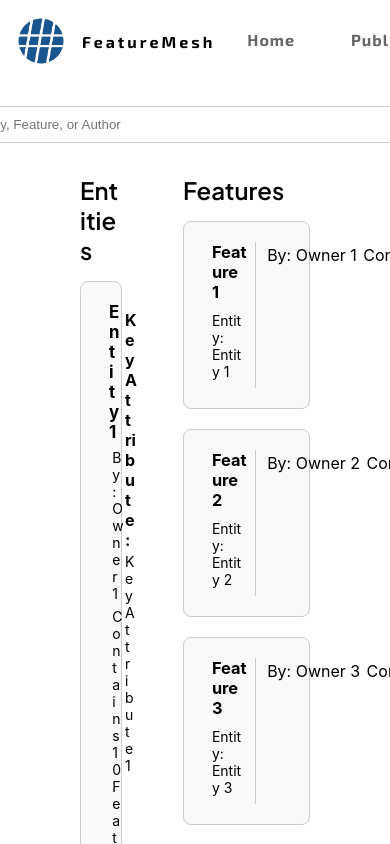
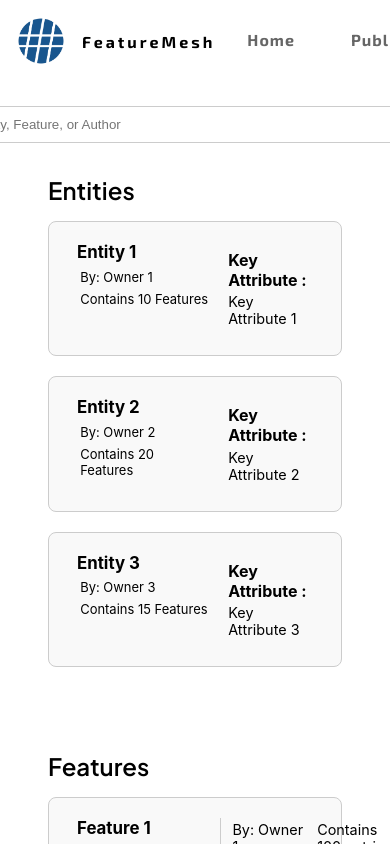
Before and after one commit to ABHISHEK02182003/FeatureMesh.React.UI, a React (Create React App) app: page / in a window 390 px wide. Shown: the top 844 px of the page. Built offline with nearby package versions, Linux system fonts and the light colour scheme.

Commit message:
Updated @media tags

```diff
--- a/src/components/EntitySearchCards/EntitySearchCards.module.css
+++ b/src/components/EntitySearchCards/EntitySearchCards.module.css
@@ -42,7 +42,7 @@
 
   .entityDetails p {
     padding: 0.2rem;
-    font-size: 14px;
+    font-size: 0.9em;
   }
 
   .keyAttribute {
@@ -63,5 +63,5 @@
 
   .keyAttribute p {
     padding-top: 0.2rem;
-    font-size: 14px;
+    font-size: 0.9em;
   }
--- a/src/components/FeatureSearchCards/FeatureSearchCards.module.css
+++ b/src/components/FeatureSearchCards/FeatureSearchCards.module.css
@@ -25,7 +25,7 @@
   flex-direction: column;
   width: 60%; /* Same width and padding as entityDetails */
   padding: 0 0.5rem; /* Same padding as in EntitySearchCard */
-  font-size: 14px;
+  font-size: 0.9em;
 }
 
 .featureSearchCard .ownerDetails {
@@ -33,6 +33,15 @@
   flex-direction: row;
   padding: 0 0.5rem; /* Same padding as in EntitySearchCard */
   width: 40%; /* Same width as keyAttribute */
+  font-size: 0.9em;
+}
+
+.featureSearchCard .ownerDetails .ownerName {
+  align-items: flex-start;
+}
+
+.featureSearchCard .ownerDetails .entriesCount {
+  align-items: flex-end;
 }
 
 .featureSearchCard .ownerDetails p {
@@ -63,3 +72,15 @@
   background-color: #ccc; /* Color of the line */
   content: '';
 }
+
+@media (max-width: 768px) {
+  .ownerDetails {
+    flex-direction: column; /* Change flex direction to column */
+    padding: 0 1rem; /* Adjust padding for smaller screens */
+  }
+
+  .ownerName,
+  .entriesCount {
+    width: 100%; /* Set width to 100% for both items */
+  }
+}
--- a/src/components/SearchResults/SearchResults.module.css
+++ b/src/components/SearchResults/SearchResults.module.css
@@ -7,7 +7,6 @@
   padding: 0 3rem; /* Add padding of 1rem on the left and right */
 }
 
-
 .entitySearchResults {
   display: flex;
   width: 35%;
@@ -15,6 +14,19 @@
 
 .featureSearchResults {
   /* Add styles as needed */
-  display :flex;
+  display: flex;
   width: 65%;
 }
+
+/* Media Query for screens smaller than 768px (tablets and below) */
+@media (max-width: 768px) {
+  .searchResultsContainer {
+    flex-direction: column; /* Change flex direction to column */
+    padding: 0 1rem; /* Adjust padding for smaller screens */
+  }
+
+  .entitySearchResults,
+  .featureSearchResults {
+    width: 100%; /* Set width to 100% for both items */
+  }
+}
```
Also changed, not shown: src/components/FeatureSearchResults/FeatureSearchResults.module.css (line endings or trailing spaces).
